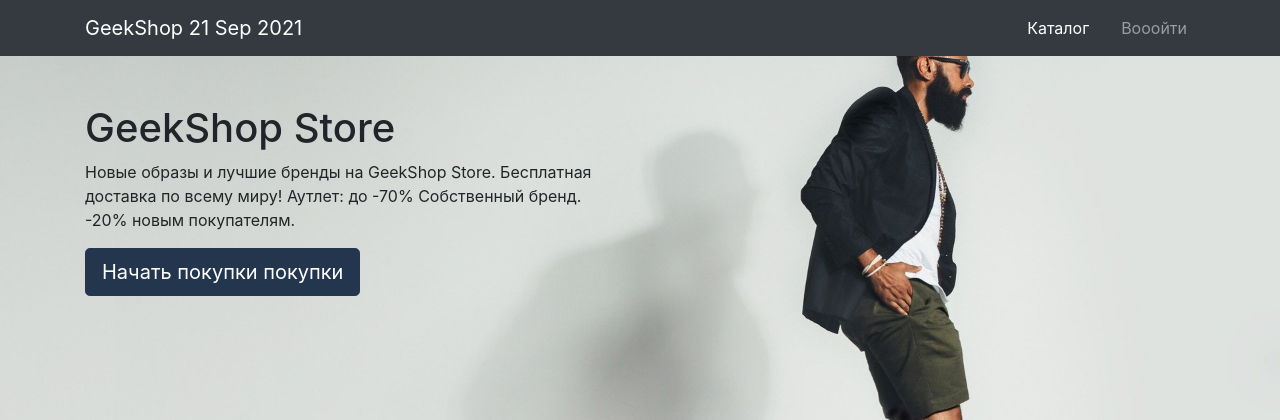
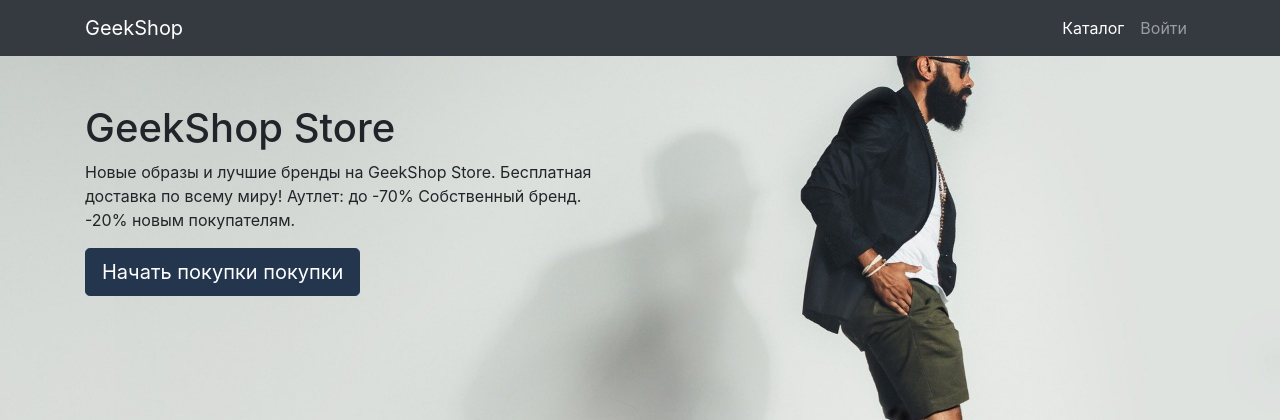
Before and after one commit to Bekham/Django_geekshop_v3, a Django app: page / in a window 1280 px wide. Shown: the top 420 px of the page. Run offline with Django 3.2, Linux system fonts and the light colour scheme; parts of the project's set-up code (start-up, migrations or seed data) failed here and were passed over; some libraries are stand-ins or nearby versions.

Commit message:
Кнопки Войти и Выйти на главной странице

```diff
--- a/mainapp/templates/mainapp/base.html
+++ b/mainapp/templates/mainapp/base.html
@@ -29,9 +29,9 @@
     <div class="container">
         <a class="navbar-brand" href="{% url 'index' %}">
             GeekShop
-            {% if now_date %}
-                {% now "d M Y" %}
-            {% endif %}
+{#            {% if now_date %}#}
+{#                {% now "d M Y" %}#}
+{#            {% endif %}#}
         </a>
         <button class="navbar-toggler" type="button" data-toggle="collapse" data-target="#navbarResponsive"
                 aria-controls="navbarResponsive" aria-expanded="false" aria-label="Toggle navigation">
@@ -45,12 +45,15 @@
 
 
                 </li>
+               {% if not user.is_authenticated %}
                 <li class="nav-item">
-                    <a class="nav-link" href="#"><i class="fas fa-shopping-bag"></i></a>
+                    <a class="nav-link" href="{% url 'users:login' %}">Войти <i class="fas fa-sign-in-alt"></i></a>
                 </li>
+                {% else %}
                 <li class="nav-item">
-                    <a class="nav-link" href="{% url 'users:login' %}">Вооойти <i class="fas fa-sign-in-alt"></i></a>
+                    <a class="nav-link" href="{% url 'users:logout' %}">Выйти <i class="fas fa-sign-out-alt"></i></a>
                 </li>
+                {% endif %}
             </ul>
         </div>
     </div>
```
